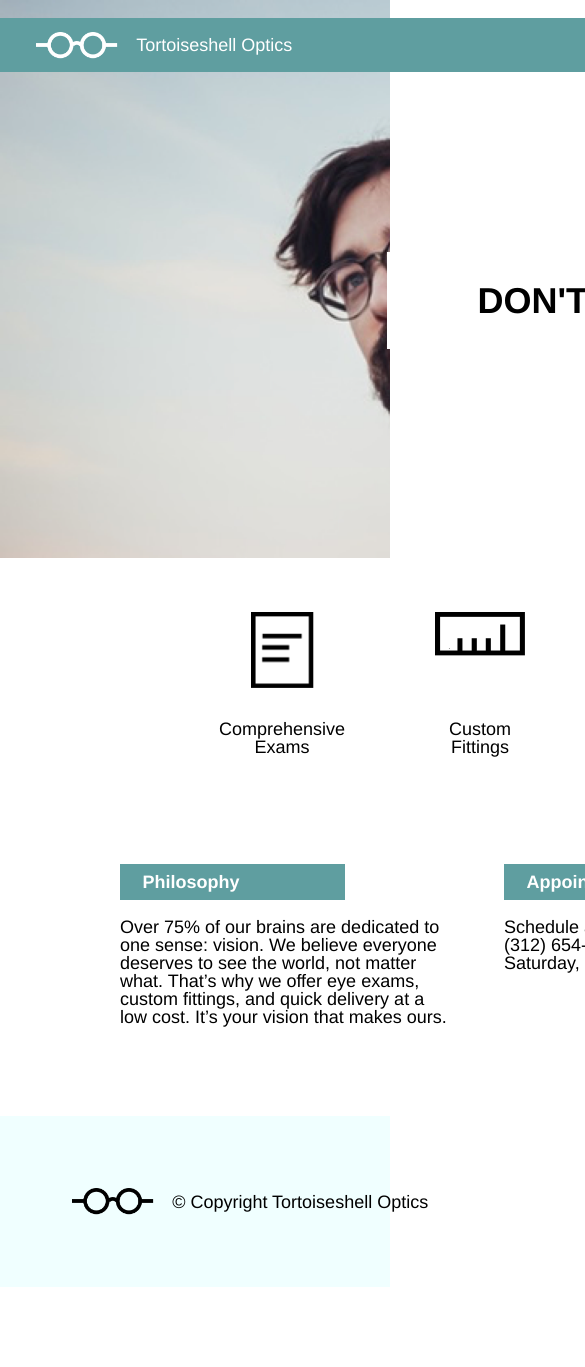
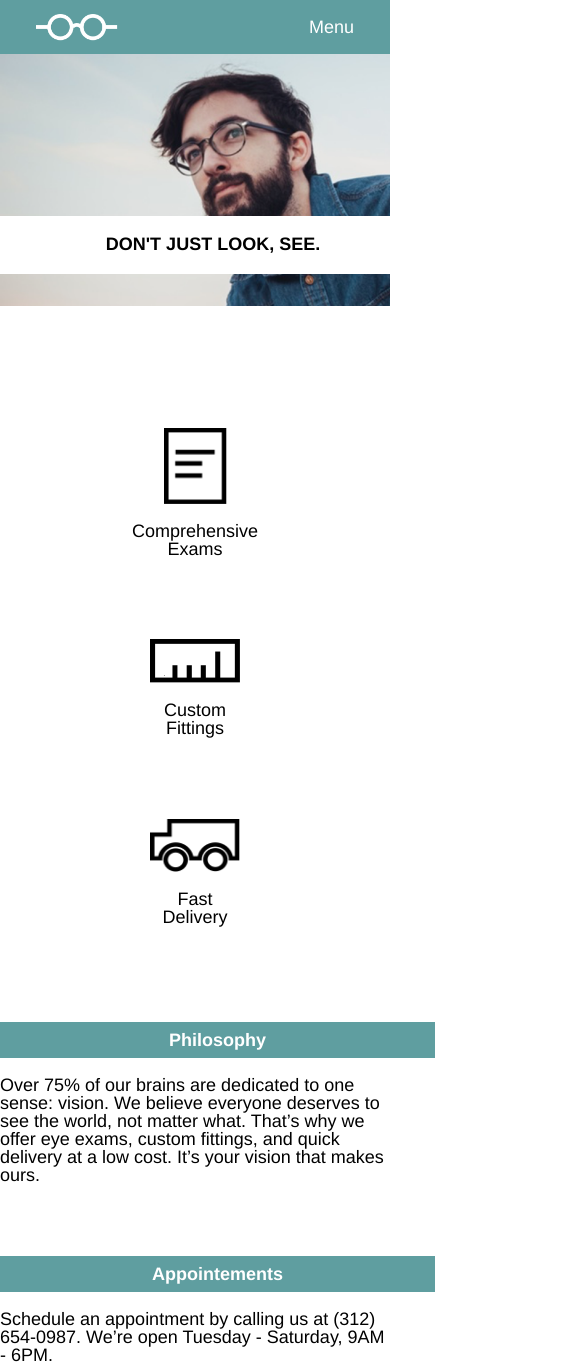
Before and after one commit to cawebsandbox/tort-optics, a plain HTML site: page index.html in a window 390 px wide. Shown: the top 1367 px of the page, 585 px wide, since content can reach past the window. Before the commit the page ends 1287 px from the top, so only its background shows below. Drawn offline with Linux system fonts and the light colour scheme.

Commit message:
Finish making site responsive

```diff
--- a/index.html
+++ b/index.html
@@ -15,7 +15,7 @@
           <span>Tortoiseshell Optics</span>
         </div>
         <div class="menu">
-          <ul>
+          <ul class="main-menu">
             <li>Services</li>
             <li>Products</li>
             <li>Contact</li>
--- a/resources/css/style.css
+++ b/resources/css/style.css
@@ -133,3 +133,88 @@ footer {
   height: 1.5rem;
   margin: 4rem 1rem 4rem 4rem;
 }
+
+@media only screen and (max-width:1024px) and (min-width:700px) {
+  header {
+    padding-top: 0;
+    height: 22rem;
+  }
+  .container {
+    width: auto;
+  }
+  .banner-end {
+    margin: 0;
+  }
+  .banner {
+    margin: 5rem 2rem 0 0;
+    padding: 0.75rem 4rem;
+  }
+  .banner h1 {
+    font-size: 1.33rem;
+  }
+}
+
+@media only screen and (max-width:700px) {
+  .container {
+    width: auto;
+  }
+  header {
+    padding-top: 0;
+    height: 17rem;
+  }
+  header .container {
+    width: 100%;
+  }
+  header span {
+    display: none;
+  }
+  .menu ul.main-menu{
+    display: none;
+  }
+  .menu ul.truncated-menu {
+      display: block;
+  }
+  .banner-end {
+    margin:0;
+    display: block;
+  }
+  .banner {
+    margin-top: 9rem;
+    text-align: center;
+    padding: 1rem 0;
+  }
+  .banner h1 {
+    font-size: 1rem;
+  }
+  .services {
+    margin: 3.77rem 0;
+    display: flex;
+    flex-direction: column;
+    align-items: center;
+  }
+  .service {
+    margin-bottom: 1.54rem;
+    height: auto;
+  }
+  .service img {
+    margin-bottom: 1rem;
+  }
+  .infos {
+    display: flex;
+    flex-direction: column;
+  }
+  .info {
+    width: 100%;
+    margin:0 0 4rem 0;
+  }
+  .info h3 {
+    text-align: center;
+    width: 100%;
+  }
+  footer p {
+    display: none;
+  }
+  .copyright img{
+    margin: 4rem auto;
+  }
+}
```
